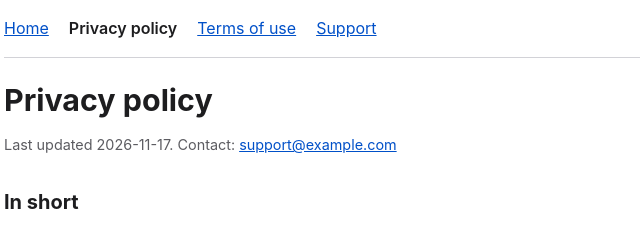
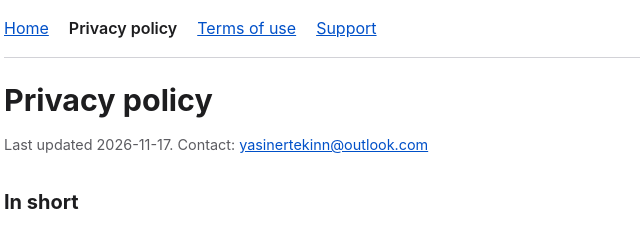
Before and after one commit to yasinertekin/chirplet, a plain HTML site: page privacy.html in a window 1280 px wide. Shown: the top 228 px of the page, 316-956 px from the left. Drawn offline with Linux system fonts and the light colour scheme.

Commit message:
Support address: the owner's mailbox
Co-Authored-By: Claude Opus 5.5 <noreply@anthropic.com>

```diff
--- a/privacy.html
+++ b/privacy.html
@@ -17,7 +17,7 @@
 </header>
 <main>
 <h1>Privacy policy</h1>
-<p class="meta">Last updated 2026-11-17. Contact: <a href="mailto:support@example.com">support@example.com</a></p>
+<p class="meta">Last updated 2026-11-17. Contact: <a href="mailto:yasinertekinn@outlook.com">yasinertekinn@outlook.com</a></p>
 <h2>In short</h2>
 <p>Chirplet shows no ads and has no account of its own. It uses four services: Adapty, which tells us how the Premium paywalls are seen and bought (see Purchases), Meta's software, which tells Meta that the app was installed and opened, so that we can see which of our ads on Facebook and Instagram brought people to the app (see Our ads), Firebase Crashlytics, which sends us a report when the app crashes (see Crash reports), and Google Analytics for Firebase, which counts what happens in the app (see Usage statistics). Apple calls that tracking; your advertising identifier is used for it only if you allow it when iOS asks. We, the developer, collect no other data about you.</p>
 <p>A few things do reach us, and each is explained below: what Adapty counts about the Premium paywalls and purchases (see Purchases), what Meta tells us about how many installs and purchases each of our ads brought (see Our ads), a report when the app crashes (see Crash reports), a short record of what happens in the app (see Usage statistics), the short messages the app sends to our push relay so that your partner's and friends' phones can hear about what you do (see The push relay), live play's sealed messages, which the relay passes on and cannot read (see Live play), a web browser's request for the invite page (see Invite links and the App Clip), and an email you choose to send as feedback (see Feedback).</p>
@@ -74,7 +74,7 @@
 <p>To delete everything, delete the app. iOS may keep one item after that: the random number the app made for this iPhone for the relay, in the iPhone's keychain, which says nothing about you. To delete the copy in iCloud too, go to Settings, tap your name, then iCloud and the storage list, and delete Chirplet's data. To have what Adapty received about your purchases deleted, write to us at the support address.</p>
 </main>
 <footer>
-<p>Chirplet &#8211; contact: <a href="mailto:support@example.com">support@example.com</a></p>
+<p>Chirplet &#8211; contact: <a href="mailto:yasinertekinn@outlook.com">yasinertekinn@outlook.com</a></p>
 </footer>
 </body>
 </html>
```
Also changed, not shown: index.html (+1 -1 lines), support.html (+2 -2 lines), terms.html (+2 -2 lines).
